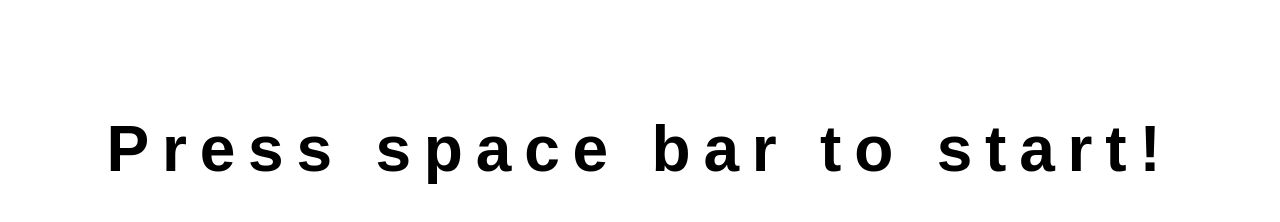
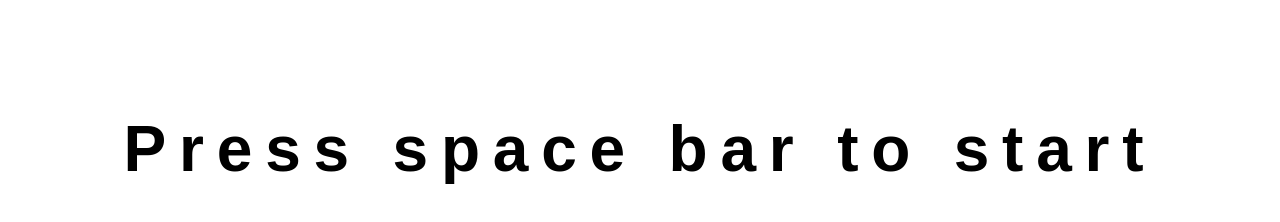
Before and after one commit to consolelogfuku/typing_Game, a plain HTML site: page index.html in a window 1280 px wide. Drawn offline with Linux system fonts and the light colour scheme.

Commit message:
Update index.html

```diff
--- a/index.html
+++ b/index.html
@@ -20,7 +20,7 @@
 
 </head>
 <body>
-  <p id="target">Press space bar to start!</p>
+  <p id="target">Press space bar to start</p>
   <p id="result"></p>
 
   <script type="module" src="./main.js"></script>
```
